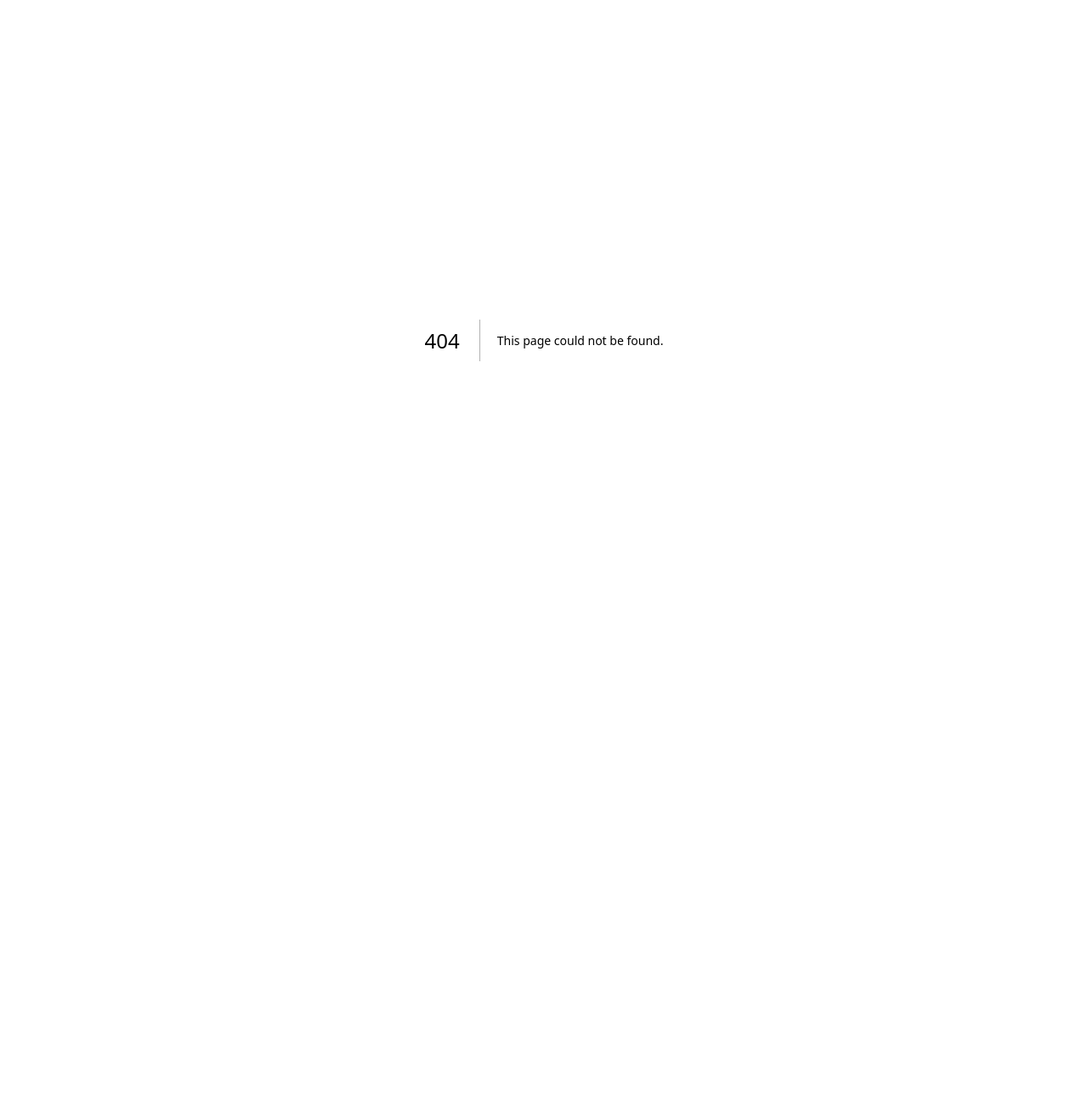
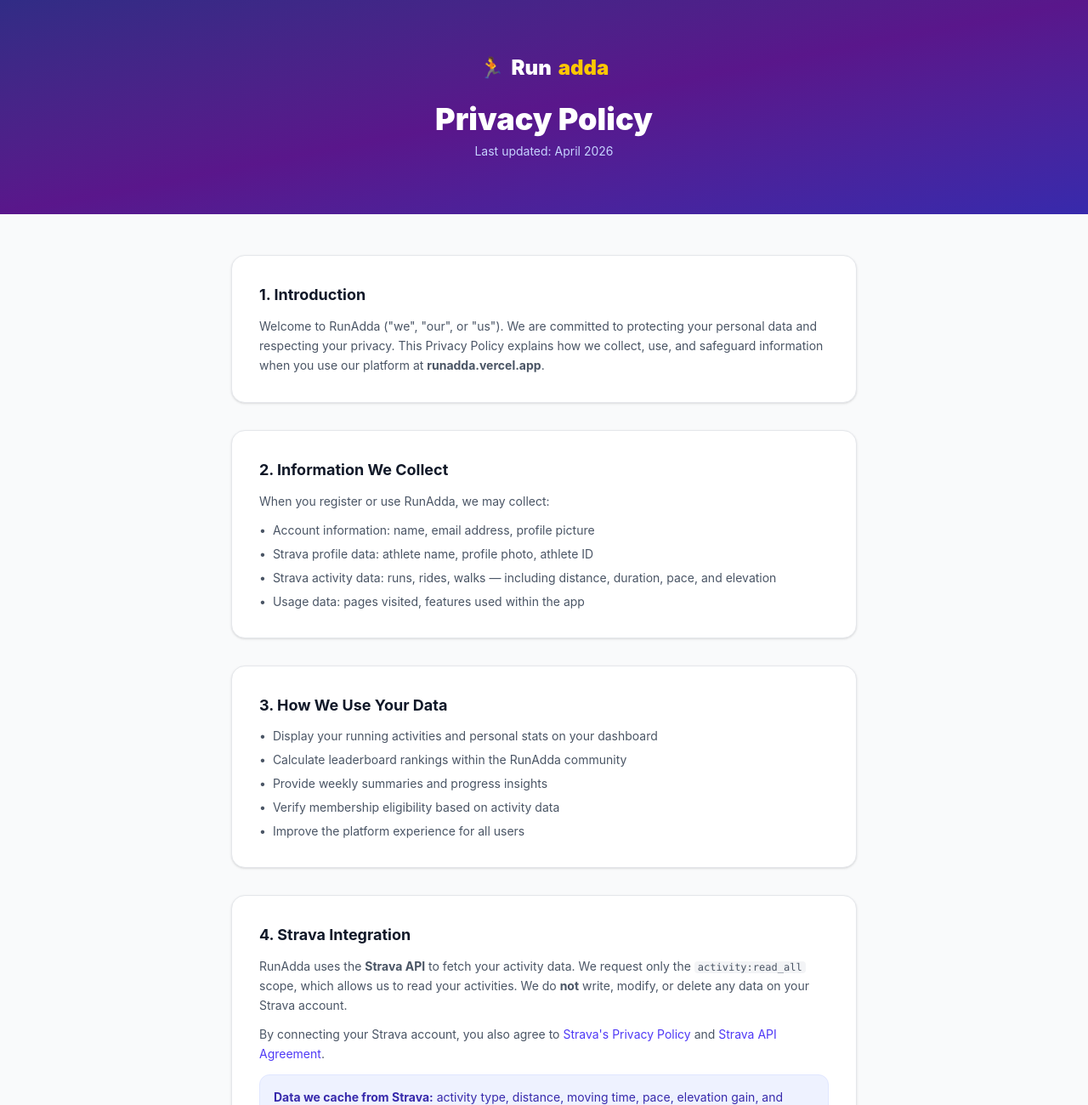
Before and after one commit to hiicoder/runadda, a Next.js app: page /privacy in a window 1280 px wide. Before the commit this address had no page. Shown: the top 1300 px of the page at 85% size. Before the commit the page ends 800 px from the top, so only its background shows below. Built offline with nearby package versions, Linux system fonts and the light colour scheme.

Commit message:
Privacy page added

```diff
--- a/app/PublicHome.tsx
+++ b/app/PublicHome.tsx
@@ -411,6 +411,7 @@ function Footer() {
               <li><Link href="/register" className="hover:text-white transition">Register</Link></li>
               <li><a href="#about" className="hover:text-white transition">About Us</a></li>
               <li><a href="#events" className="hover:text-white transition">Events</a></li>
+              <li><Link href="/privacy" className="hover:text-white transition">Privacy Policy</Link></li>
             </ul>
           </div>
           <div>
--- /dev/null
+++ b/app/privacy/page.tsx
@@ -0,0 +1,112 @@
+import Link from "next/link"
+
+export const metadata = {
+  title: "Privacy Policy — RunAdda",
+  description: "Privacy policy for RunAdda running community app.",
+}
+
+export default function PrivacyPage() {
+  return (
+    <div className="min-h-screen bg-gray-50">
+      {/* Header */}
+      <div className="bg-gradient-to-br from-indigo-900 via-purple-900 to-indigo-800 py-16 px-4 text-center text-white">
+        <Link href="/" className="inline-flex items-center gap-2 font-black text-2xl mb-6">
+          <span>🏃</span> Run<span className="text-yellow-400">adda</span>
+        </Link>
+        <h1 className="text-3xl sm:text-4xl font-black">Privacy Policy</h1>
+        <p className="text-indigo-200 mt-2 text-sm">Last updated: April 2026</p>
+      </div>
+
+      {/* Content */}
+      <div className="max-w-3xl mx-auto px-4 py-12 space-y-8">
+
+        <section className="bg-white rounded-2xl border border-gray-200 shadow-sm p-6 sm:p-8">
+          <h2 className="text-lg font-bold text-gray-900 mb-3">1. Introduction</h2>
+          <p className="text-gray-600 text-sm leading-relaxed">
+            Welcome to RunAdda ("we", "our", or "us"). We are committed to protecting your personal data and respecting your privacy. This Privacy Policy explains how we collect, use, and safeguard information when you use our platform at <strong>runadda.vercel.app</strong>.
+          </p>
+        </section>
+
+        <section className="bg-white rounded-2xl border border-gray-200 shadow-sm p-6 sm:p-8">
+          <h2 className="text-lg font-bold text-gray-900 mb-3">2. Information We Collect</h2>
+          <p className="text-gray-600 text-sm leading-relaxed mb-3">When you register or use RunAdda, we may collect:</p>
+          <ul className="space-y-2 text-sm text-gray-600">
+            <li className="flex gap-2"><span>•</span> Account information: name, email address, profile picture</li>
+            <li className="flex gap-2"><span>•</span> Strava profile data: athlete name, profile photo, athlete ID</li>
+            <li className="flex gap-2"><span>•</span> Strava activity data: runs, rides, walks — including distance, duration, pace, and elevation</li>
+            <li className="flex gap-2"><span>•</span> Usage data: pages visited, features used within the app</li>
+          </ul>
+        </section>
+
+        <section className="bg-white rounded-2xl border border-gray-200 shadow-sm p-6 sm:p-8">
+          <h2 className="text-lg font-bold text-gray-900 mb-3">3. How We Use Your Data</h2>
+          <ul className="space-y-2 text-sm text-gray-600">
+            <li className="flex gap-2"><span>•</span> Display your running activities and personal stats on your dashboard</li>
+            <li className="flex gap-2"><span>•</span> Calculate leaderboard rankings within the RunAdda community</li>
+            <li className="flex gap-2"><span>•</span> Provide weekly summaries and progress insights</li>
+            <li className="flex gap-2"><span>•</span> Verify membership eligibility based on activity data</li>
+            <li className="flex gap-2"><span>•</span> Improve the platform experience for all users</li>
+          </ul>
+        </section>
+
+        <section className="bg-white rounded-2xl border border-gray-200 shadow-sm p-6 sm:p-8">
+          <h2 className="text-lg font-bold text-gray-900 mb-3">4. Strava Integration</h2>
+          <p className="text-gray-600 text-sm leading-relaxed mb-3">
+            RunAdda uses the <strong>Strava API</strong> to fetch your activity data. We request only the <code className="bg-gray-100 px-1 rounded text-xs">activity:read_all</code> scope, which allows us to read your activities. We do <strong>not</strong> write, modify, or delete any data on your Strava account.
+          </p>
+          <p className="text-gray-600 text-sm leading-relaxed mb-3">
+            By connecting your Strava account, you also agree to <a href="https://www.strava.com/legal/privacy" target="_blank" rel="noopener noreferrer" className="text-indigo-600 hover:underline">Strava's Privacy Policy</a> and <a href="https://www.strava.com/legal/api" target="_blank" rel="noopener noreferrer" className="text-indigo-600 hover:underline">Strava API Agreement</a>.
+          </p>
+          <div className="bg-indigo-50 border border-indigo-100 rounded-xl p-4 text-sm text-indigo-800">
+            <strong>Data we cache from Strava:</strong> activity type, distance, moving time, pace, elevation gain, and date. We do not store GPS routes, heart rate, or any sensitive health metrics.
+          </div>
+        </section>
+
+        <section className="bg-white rounded-2xl border border-gray-200 shadow-sm p-6 sm:p-8">
+          <h2 className="text-lg font-bold text-gray-900 mb-3">5. Data Sharing</h2>
+          <p className="text-gray-600 text-sm leading-relaxed">
+            We do <strong>not</strong> sell, trade, rent, or share your personal data with any third parties for marketing or commercial purposes. Your data is only used within RunAdda to provide the service described above.
+          </p>
+        </section>
+
+        <section className="bg-white rounded-2xl border border-gray-200 shadow-sm p-6 sm:p-8">
+          <h2 className="text-lg font-bold text-gray-900 mb-3">6. Data Storage & Security</h2>
+          <p className="text-gray-600 text-sm leading-relaxed">
+            Your data is stored securely in a PostgreSQL database hosted on Supabase with encrypted connections. Access is restricted to authenticated users only. We follow industry-standard security practices to protect your information.
+          </p>
+        </section>
+
+        <section className="bg-white rounded-2xl border border-gray-200 shadow-sm p-6 sm:p-8">
+          <h2 className="text-lg font-bold text-gray-900 mb-3">7. Your Rights</h2>
+          <ul className="space-y-2 text-sm text-gray-600">
+            <li className="flex gap-2"><span>•</span> <strong>Disconnect Strava</strong> at any time from your Profile page — this revokes our access to your Strava data</li>
+            <li className="flex gap-2"><span>•</span> <strong>Request data deletion</strong> by contacting us at <a href="mailto:support@runadda.com" className="text-indigo-600 hover:underline">support@runadda.com</a></li>
+            <li className="flex gap-2"><span>•</span> <strong>Access your data</strong> — all your activity data is visible on your dashboard and activities page</li>
+            <li className="flex gap-2"><span>•</span> <strong>Revoke Strava access</strong> directly from <a href="https://www.strava.com/settings/apps" target="_blank" rel="noopener noreferrer" className="text-indigo-600 hover:underline">Strava Settings → My Apps</a></li>
+          </ul>
+        </section>
+
+        <section className="bg-white rounded-2xl border border-gray-200 shadow-sm p-6 sm:p-8">
+          <h2 className="text-lg font-bold text-gray-900 mb-3">8. Contact</h2>
+          <p className="text-gray-600 text-sm leading-relaxed">
+            If you have any questions, concerns, or requests regarding this Privacy Policy or your data, please contact us at:
+          </p>
+          <p className="mt-3 text-sm font-semibold text-indigo-700">
+            📧 <a href="mailto:support@runadda.com" className="hover:underline">support@runadda.com</a>
+          </p>
+        </section>
+
+        <div className="text-center pt-4">
+          <Link href="/" className="inline-flex items-center gap-2 text-sm text-indigo-600 hover:underline font-medium">
+            ← Back to RunAdda
+          </Link>
+        </div>
+      </div>
+
+      {/* Footer */}
+      <div className="border-t border-gray-200 py-6 text-center text-xs text-gray-400">
+        © {new Date().getFullYear()} RunAdda. All rights reserved.
+      </div>
+    </div>
+  )
+}
```
